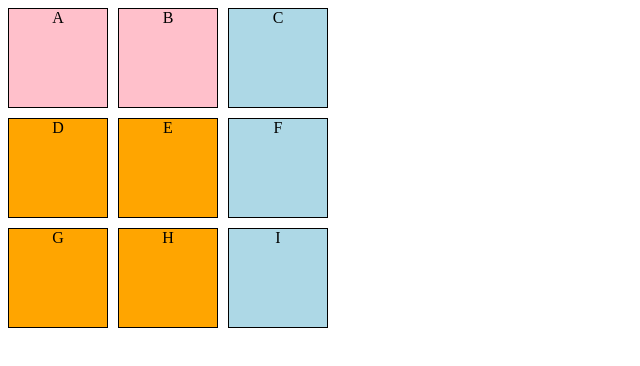
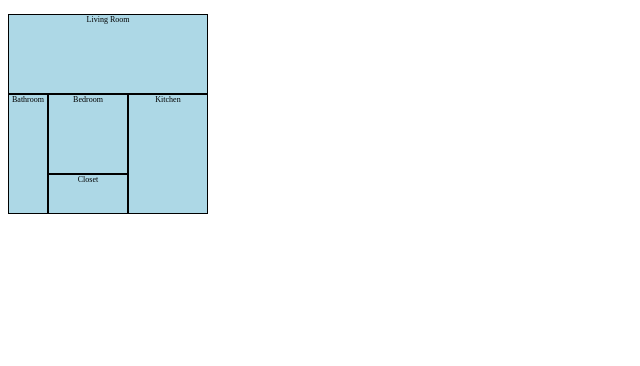
Before and after one commit to dugganl1/grid_work, a plain HTML site: page index.html in a window 1280 px wide. Shown: the whole page, without its empty margins (0-640 px from the left). Drawn offline with Linux system fonts and the light colour scheme.

Commit message:
house layout using grid

```diff
--- a/index.html
+++ b/index.html
@@ -14,15 +14,36 @@
   </head>
   <body>
     <div class="container">
-      <div class="item first-row">A</div>
-      <div class="item first-row">B</div>
-      <div class="item first-row last-column">C</div>
-      <div class="item">D</div>
-      <div class="item">E</div>
-      <div class="item last-column">F</div>
-      <div class="item">G</div>
-      <div class="item">H</div>
-      <div class="item last-column">I</div>
+      <div
+        class="room"
+        id="living-room"
+      >
+        Living Room
+      </div>
+      <div
+        class="room"
+        id="kitchen"
+      >
+        Kitchen
+      </div>
+      <div
+        class="room"
+        id="bedroom"
+      >
+        Bedroom
+      </div>
+      <div
+        class="room"
+        id="bathroom"
+      >
+        Bathroom
+      </div>
+      <div
+        class="room"
+        id="closet"
+      >
+        Closet
+      </div>
     </div>
   </body>
 </html>
--- a/styles/styles.css
+++ b/styles/styles.css
@@ -1,23 +1,46 @@
 .container {
-  display: grid;
-  /* grid-template-columns: 50px 50px 50px 50px;
-  grid-template-rows: 50px 50px; */
-  /* Shorthand for the above! */
-  grid-template: 100px 100px 100px / 100px 100px 100px;
-  column-gap: 10px;
-  row-gap: 10px;
+  display: inline-grid;
+  grid-template: 40px 40px 40px 40px 40px / 40px 40px 40px 40px 40px;
+  background-color: lightblue;
 }
 
-.item {
-  background-color: orange;
-  border: 1px solid black;
+.room {
+  border: 1px solid;
+  font-size: 50%;
   text-align: center;
 }
 
-.first-row {
-  background-color: pink;
+#living-room {
+  /* grid-column-start: 1;
+  grid-column-end: 6;
+  grid-row-start: 1;
+  grid-row-end: 3;
+  You can combine grid-row-start / grid-column-start / grid-row-end / grid-column-end into one line using grid-area */
+  grid-area: 1 / 1 / 3 / 6;
 }
 
-.last-column {
-  background-color: lightblue;
+#kitchen {
+  grid-column: 4 / 6;
+  grid-row: 3 / 6;
 }
+
+#bedroom {
+  grid-column-start: 2;
+  grid-column-end: 4;
+  grid-row-start: 3;
+  grid-row-end: 5;
+}
+
+#bathroom {
+  grid-column-start: 1;
+  grid-column-end: 2;
+  grid-row-start: 3;
+  grid-row-end: 6;
+}
+
+#closet {
+  grid-column-start: 2;
+  grid-column-end: 4;
+  grid-row-start: 5;
+  grid-row-end: 6;
+}
```
